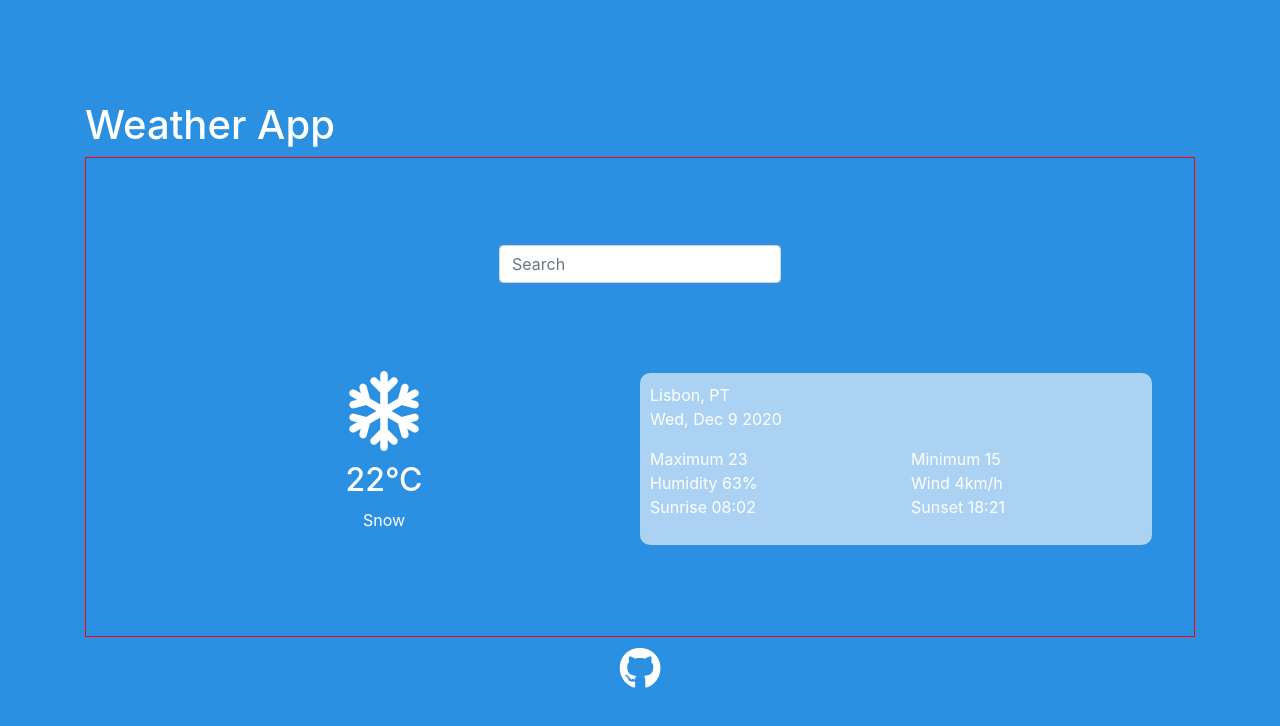
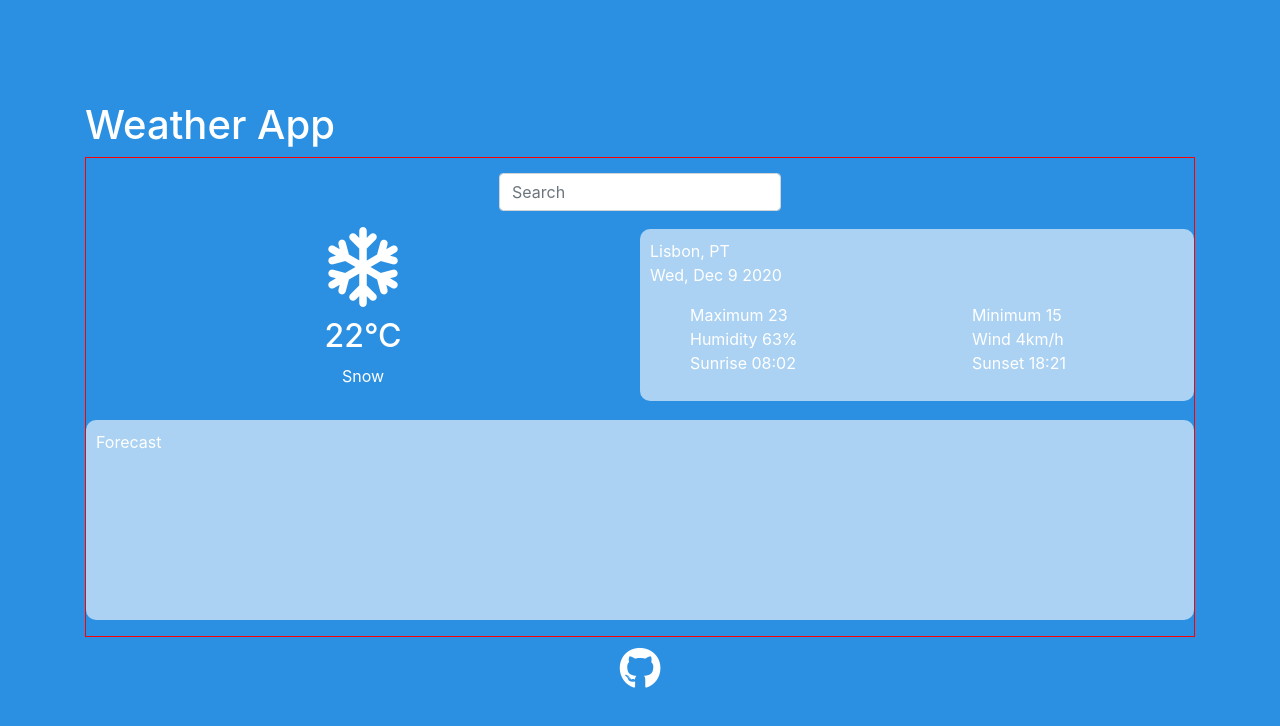
Before and after one commit to maria-ribeiro/react-weather-app, a React (Create React App) app: page / in a window 1280 px wide. Shown: the top 726 px of the page. Built offline with nearby package versions, Linux system fonts and the light colour scheme.

Commit message:
Added forecast container

```diff
--- a/src/Weather.css
+++ b/src/Weather.css
@@ -12,7 +12,7 @@
 }
 
 .Weather .outter-row {
-  width: 80vw;
+  width: 100%;
 }
 
 .Weather .weather-main {
@@ -24,13 +24,17 @@
   margin-bottom: 10px;
 }
 
-.Weather .weather-description {
+.Weather .descriptive {
   background: rgba(255, 255, 255, 0.6);
   border-radius: 10px;
   padding: 10px;
 }
 
-.Weather .weather-description ul {
+.Weather .descriptive ul {
   list-style-type: none;
-  padding: 0;
 }
+
+.Weather .forecast {
+  width: 100%;
+  height: 200px;
+}
--- a/src/Weather.js
+++ b/src/Weather.js
@@ -15,7 +15,7 @@ function Weather(){
           </h2>
           <p>Snow</p>
         </div>
-        <div className="col-6 weather-description">
+        <div className="col-6 descriptive">
           <p>
             Lisbon, PT <br/>
             Wed, Dec 9 2020
@@ -38,9 +38,9 @@ function Weather(){
           </div>
         </div>
       </div>
-
-
-
+      <div className="row forecast descriptive">
+          Forecast
+      </div>
     </div>
   );
 }
```
Also changed, not shown: 1 other file (tests, documents, lock files or other folders).
